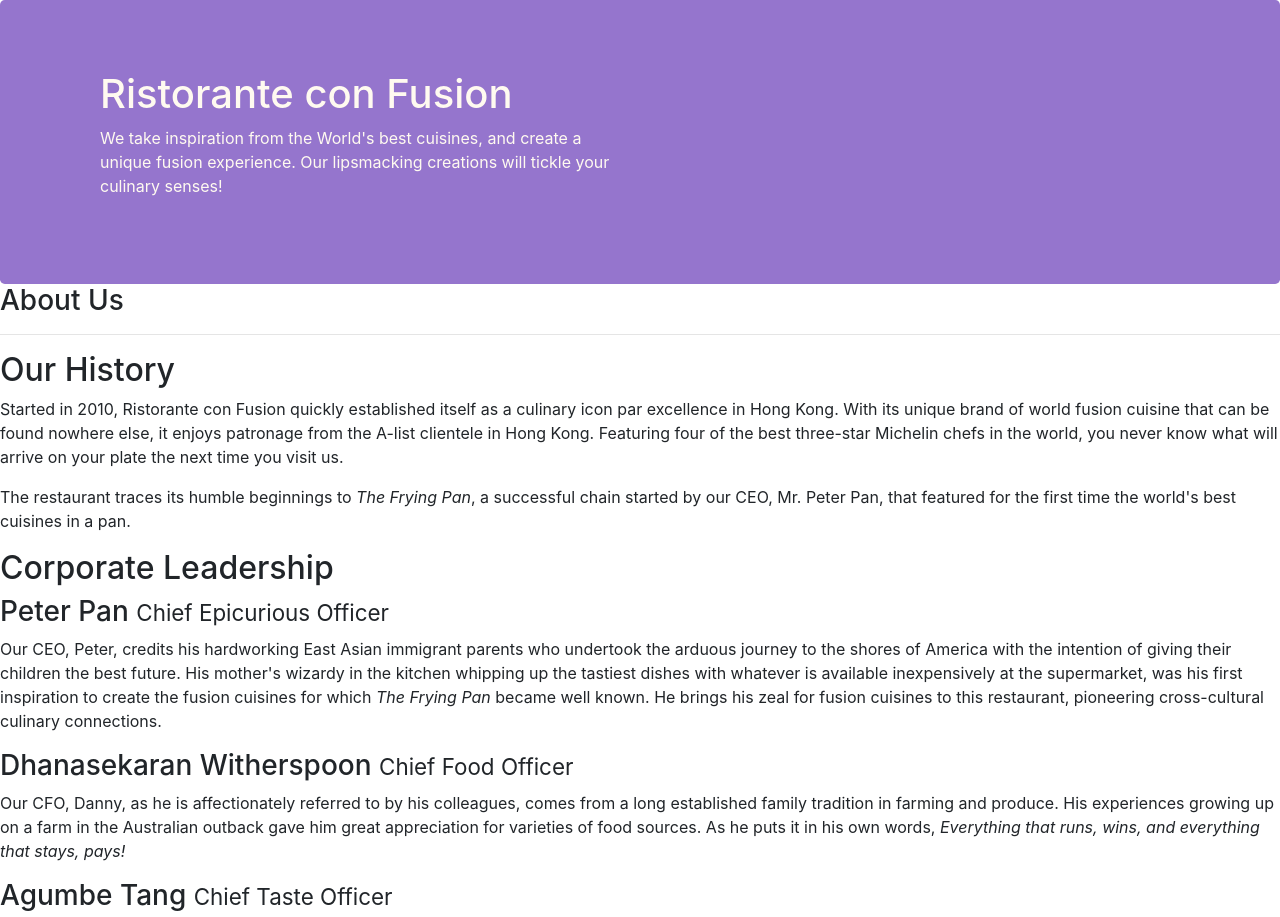
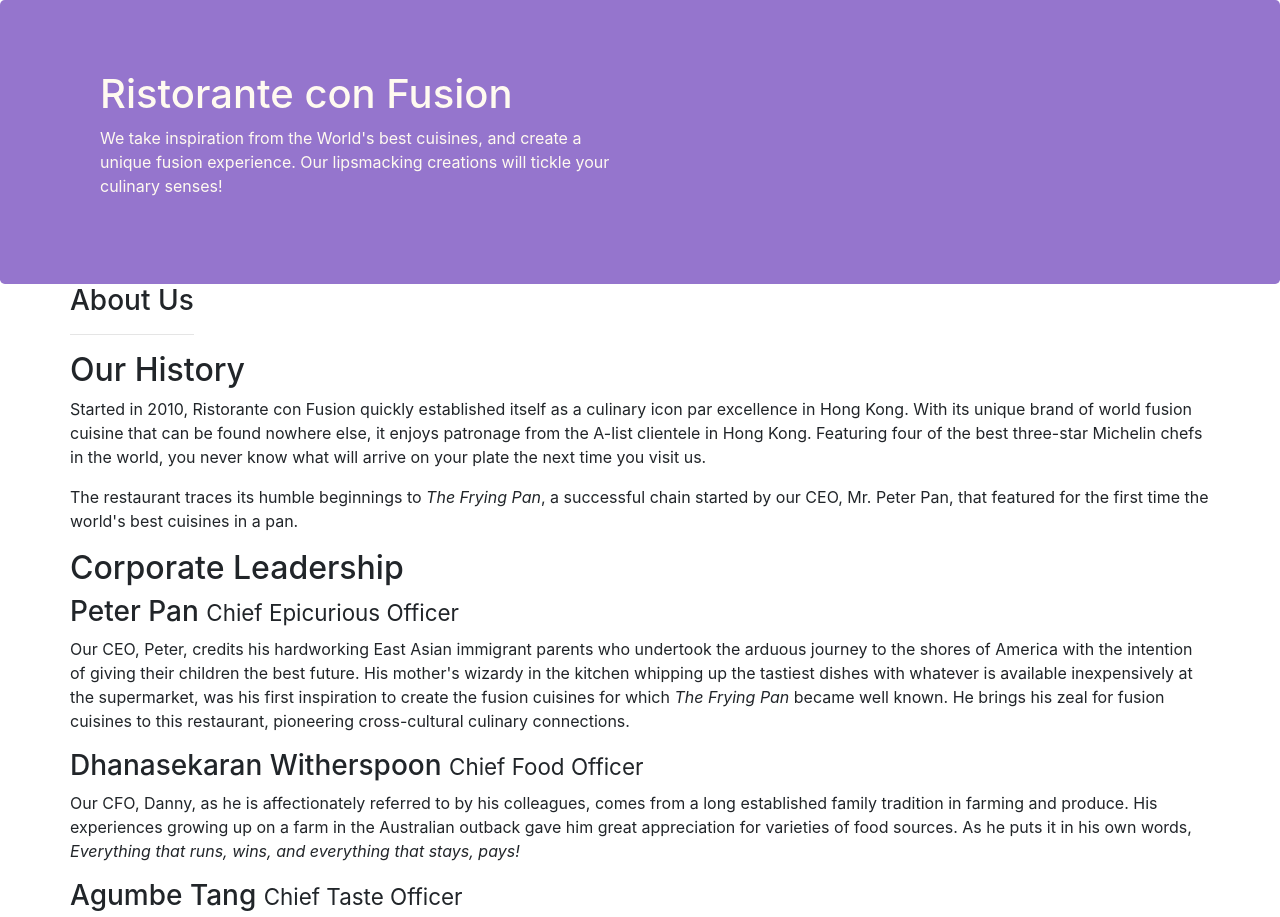
Before and after one commit to lajtaristvan/bootstrap, a website: page aboutus.html in a window 1280 px wide. Shown: the top 917 px of the page. Drawn offline with nearby package versions, Linux system fonts and the light colour scheme.

Commit message:
Taski II. part

```diff
--- a/aboutus.html
+++ b/aboutus.html
@@ -30,16 +30,16 @@
         </div>
     </header>
 
-    <div>
-        <div>
+    <div class="container">
+        <div class="row">
             <div>
                <h3>About Us</h3>
                <hr>
             </div>
         </div>
 
-        <div>
-            <div>
+        <div class="row">
+            <div class="">
                 <h2>Our History</h2>
                 <p>Started in 2010, Ristorante con Fusion quickly established itself as a culinary icon par excellence in Hong Kong. With its unique brand of world fusion cuisine that can be found nowhere else, it enjoys patronage from the A-list clientele in Hong Kong.  Featuring four of the best three-star Michelin chefs in the world, you never know what will arrive on your plate the next time you visit us.</p>
                 <p>The restaurant traces its humble beginnings to <em>The Frying Pan</em>, a successful chain started by our CEO, Mr. Peter Pan, that featured for the first time the world's best cuisines in a pan.</p>
@@ -49,7 +49,7 @@
         </div>
 
 
-        <div>
+        <div class="row">
             <div>
                 <h2>Corporate Leadership</h2>
                 <h3>Peter Pan <small>Chief Epicurious Officer</small></h3>
```
